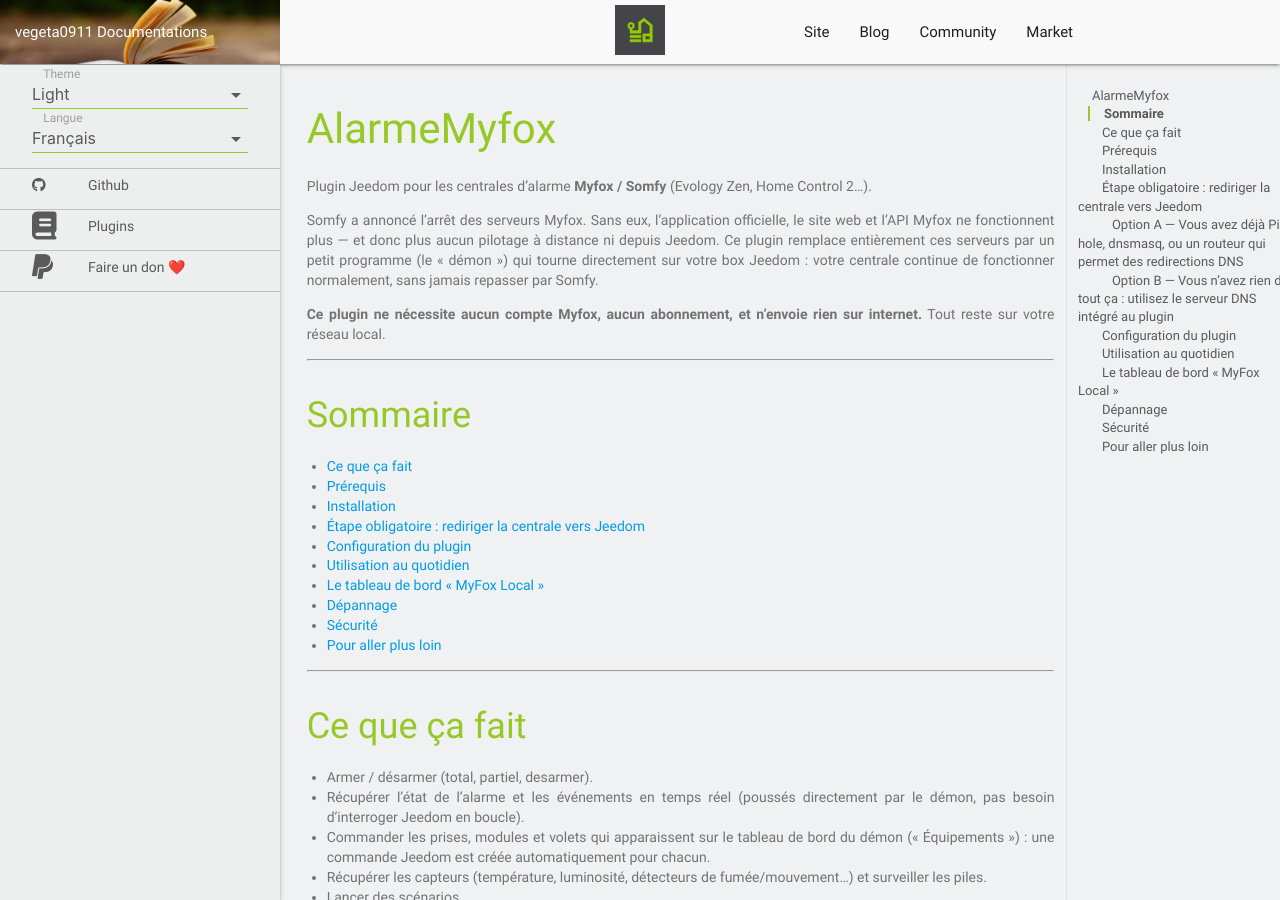
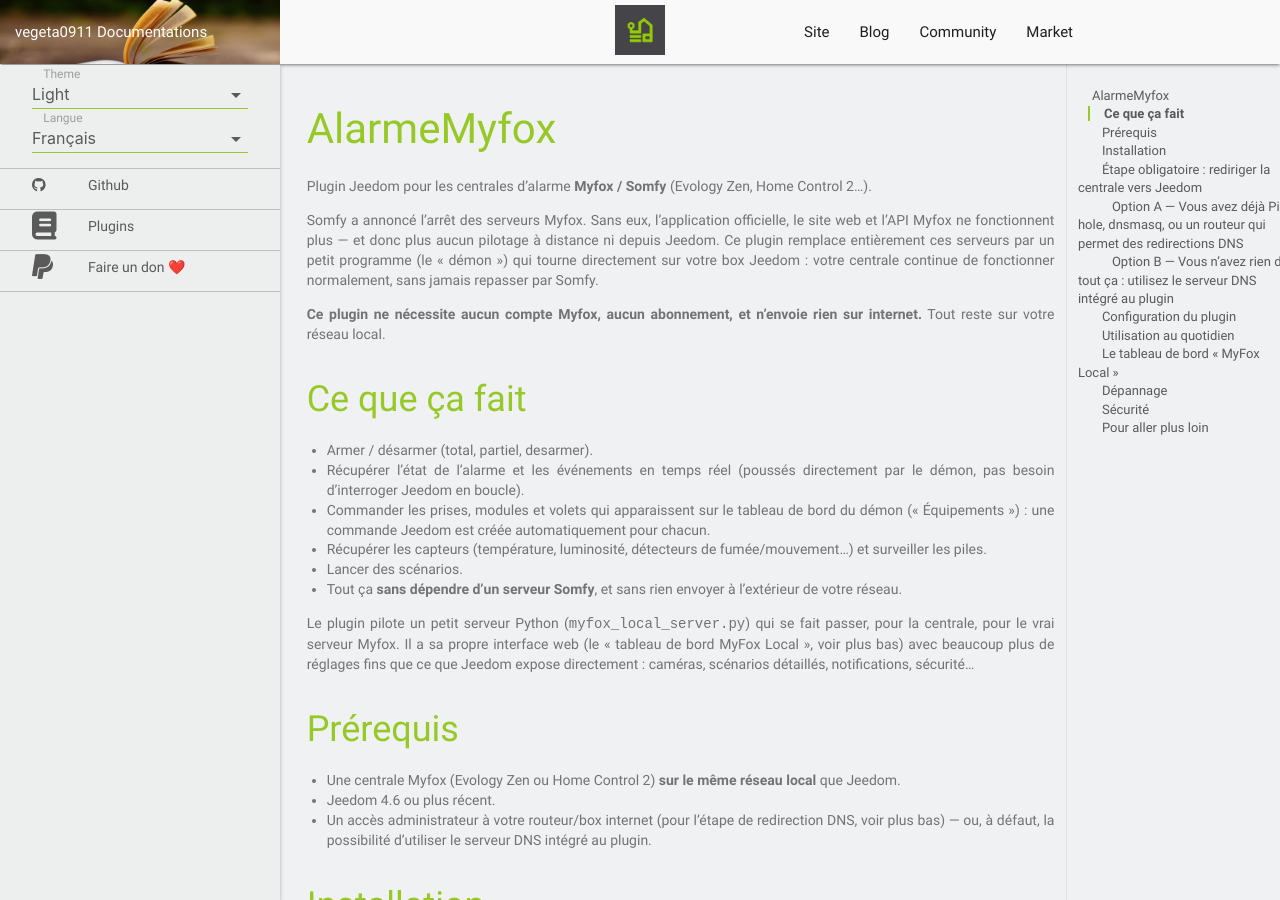
Before and after one commit to vegeta0911/documentation, a Jekyll site: the page built from plugins/fr_FR/AlarmeMyfox/index.md, in a window 1280 px wide and 900 px high. Built offline with Jekyll 4.4.1, drawn with Linux system fonts in a browser that asks for light colours; nearby versions of some CDN libraries; our own code applies the rules of GitHub Pages for plain Markdown files; library files that are not in the unit come from our copies.

Commit message:
Remove table of contents from index.md
Removed the table of contents from the index file.

```diff
--- a/plugins/fr_FR/AlarmeMyfox/index.md
+++ b/plugins/fr_FR/AlarmeMyfox/index.md
@@ -10,23 +10,6 @@
 
 **Ce plugin ne nécessite aucun compte Myfox, aucun abonnement, et n'envoie rien sur internet.** Tout
 reste sur votre réseau local.
-
----
-
-## Sommaire
-
-- [Ce que ça fait](#ce-que-ça-fait)
-- [Prérequis](#prérequis)
-- [Installation](#installation)
-- [Étape obligatoire : rediriger la centrale vers Jeedom](#étape-obligatoire--rediriger-la-centrale-vers-jeedom)
-- [Configuration du plugin](#configuration-du-plugin)
-- [Utilisation au quotidien](#utilisation-au-quotidien)
-- [Le tableau de bord « MyFox Local »](#le-tableau-de-bord--myfox-local-)
-- [Dépannage](#dépannage)
-- [Sécurité](#sécurité)
-- [Pour aller plus loin](#pour-aller-plus-loin)
-
----
 
 ## Ce que ça fait
 
```
